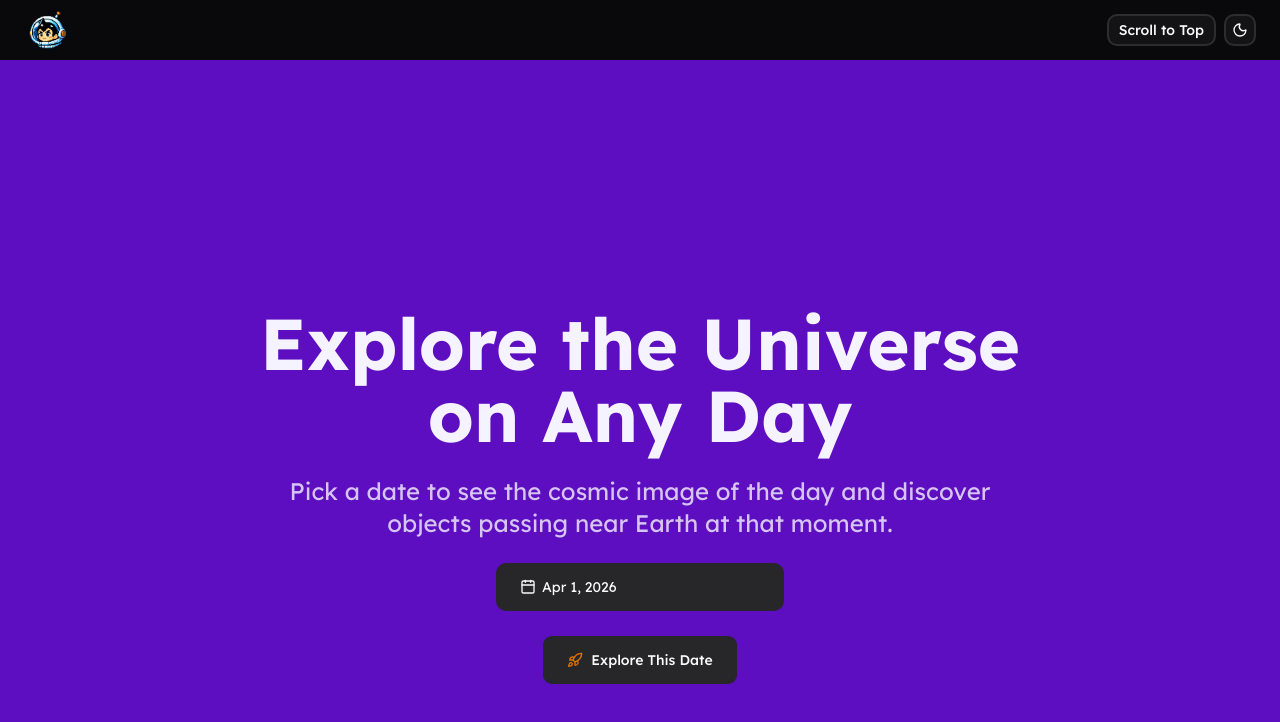
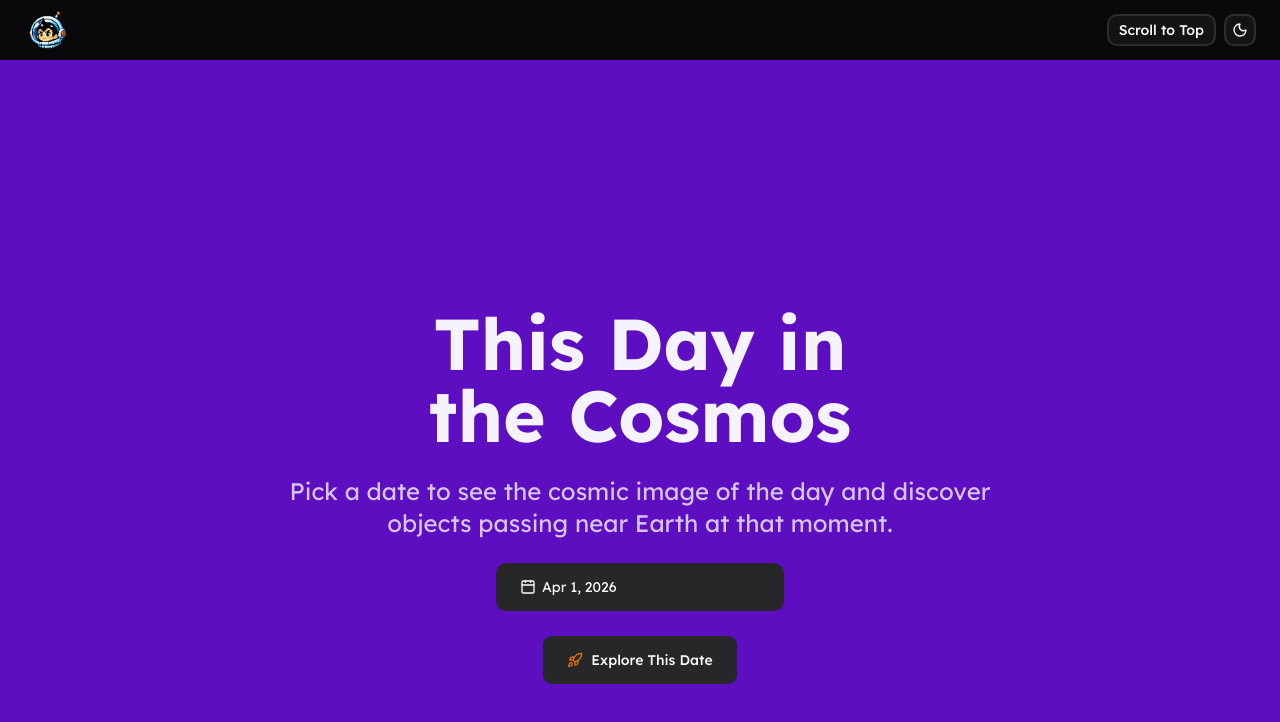
Before and after one commit to matheussreis/astro-dash, a React (Vite) app in the folder frontend/: page / in a window 1280 px wide. Shown: the top 722 px of the page. Built offline with nearby package versions, Linux system fonts and the light colour scheme; no server answers.

Commit message:
change hero section title

```diff
--- a/frontend/src/components/HeroSection.tsx
+++ b/frontend/src/components/HeroSection.tsx
@@ -12,7 +12,7 @@ function Heading() {
     <header className="max-w-3xl text-center flex flex-col gap-8 items-center">
       <div className="flex flex-col gap-6">
         <h1 className="text-4xl md:text-6xl lg:text-7xl font-bold text-primary-foreground text-balance">
-          Explore the Universe on Any Day
+          This Day in the Cosmos
         </h1>
         <p className="text-xl md:text-2xl text-primary-foreground/80 text-pretty">
           Pick a date to see the cosmic image of the day and discover objects
```
